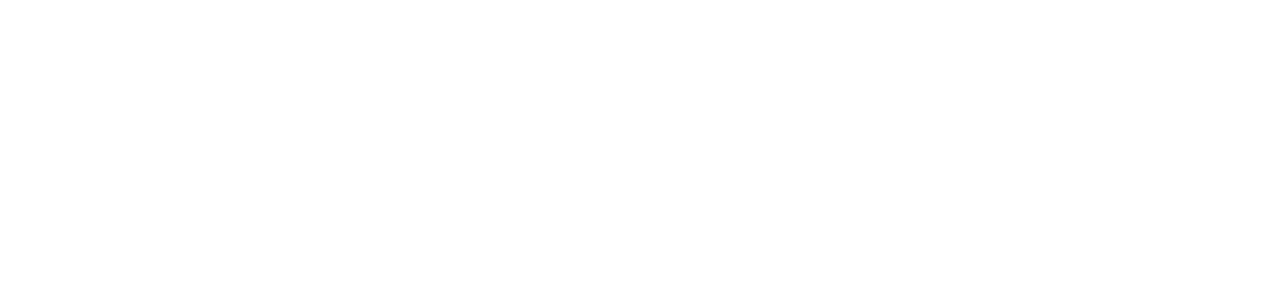
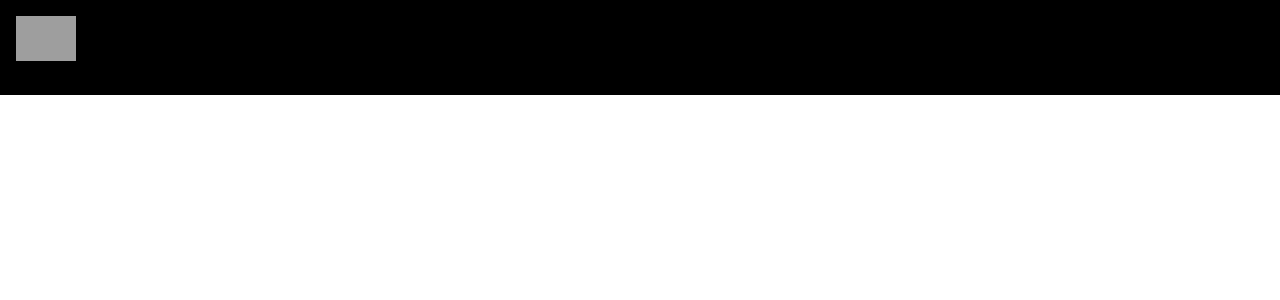
Before and after one commit to Dolamu-TheDataGuy/YOUTUBE-CLONE-API, a React (Create React App) app: page /video/1 in a window 1280 px wide. Shown: the top 300 px of the page. Built offline with nearby package versions, Linux system fonts and the light colour scheme; grey boxes are pictures that could not be loaded.

Commit message:
started Navbar component

```diff
--- a/package.json
+++ b/package.json
@@ -8,7 +8,9 @@
     "@material-ui/core": "^4.12.4",
     "@material-ui/icons": "^4.11.3",
     "@material-ui/lab": "^4.0.0-alpha.61",
+    "@mui/icons-material": "^5.11.11",
     "@mui/material": "^5.11.15",
+    "@mui/styled-engine-sc": "^5.11.11",
     "@testing-library/jest-dom": "^5.16.5",
     "@testing-library/react": "^13.4.0",
     "@testing-library/user-event": "^13.5.0",
@@ -19,6 +21,7 @@
     "react-router": "^6.9.0",
     "react-router-dom": "^6.9.0",
     "react-scripts": "5.0.1",
+    "styled-components": "^5.3.9",
     "web-vitals": "^2.1.4"
   },
   "scripts": {
--- a/public/index.html
+++ b/public/index.html
@@ -5,48 +5,15 @@
     <link rel="icon" href="%PUBLIC_URL%/favicon.ico" />
     <meta name="viewport" content="width=device-width, initial-scale=1" />
     <meta name="theme-color" content="#000000" />
-    <meta
-      name="description"
-      content="Web site created using create-react-app"
-    />
+    <meta name="description" content="Web site created using create-react-app" />
     <link rel="apple-touch-icon" href="%PUBLIC_URL%/logo192.png" />
-    <!--
-      manifest.json provides metadata used when your web app is installed on a
-      user's mobile device or desktop. See https://developers.google.com/web/fundamentals/web-app-manifest/
-    -->
     <link rel="manifest" href="%PUBLIC_URL%/manifest.json" />
-    <link
-  rel="stylesheet"
-  href="https://fonts.googleapis.com/css?family=Roboto:300,400,500,700&display=swap"
-/>
-<link
-  rel="stylesheet"
-  href="https://fonts.googleapis.com/icon?family=Material+Icons"
-/>
-
-    <!--
-      Notice the use of %PUBLIC_URL% in the tags above.
-      It will be replaced with the URL of the `public` folder during the build.
-      Only files inside the `public` folder can be referenced from the HTML.
-
-      Unlike "/favicon.ico" or "favicon.ico", "%PUBLIC_URL%/favicon.ico" will
-      work correctly both with client-side routing and a non-root public URL.
-      Learn how to configure a non-root public URL by running `npm run build`.
-    -->
+    <link rel="stylesheet" href="https://fonts.googleapis.com/css?family=Roboto:300,400,500,700&display=swap" />
+    <link rel="stylesheet" href="https://fonts.googleapis.com/icon?family=Material+Icons" />
     <title>Dolamu's Video Sharing App</title>
   </head>
   <body>
     <noscript>You need to enable JavaScript to run this app.</noscript>
     <div id="root"></div>
-    <!--
-      This HTML file is a template.
-      If you open it directly in the browser, you will see an empty page.
-
-      You can add webfonts, meta tags, or analytics to this file.
-      The build step will place the bundled scripts into the <body> tag.
-
-      To begin the development, run `npm start` or `yarn start`.
-      To create a production bundle, use `npm run build` or `yarn build`.
-    -->
   </body>
 </html>
--- a/src/App.js
+++ b/src/App.js
@@ -1,21 +1,22 @@
 import React from 'react'
 import { BrowserRouter, Routes, Route } from 'react-router-dom';
 import { Box } from '@mui/material';
-
-import { Feed, Navbar, VideoDetails, ChannelDetail, SearchFeed } from './components';
+import {Navbar, Feed, VideoDetail, ChannelDetail, SearchFeed } from './components';
 
 const App = () => {
+  return (
     <BrowserRouter>
-    <Box sx={{ backgroundColor: '#000'}}>
-        <Navbar />
-        <Routes>
-            <Route path='/' exact element={<Feed />} />
-            <Route path="/videos/:id" element={ <VideoDetails />} />
-            <Route path="/channel/:id" element={ <ChannelDetail />} />
-            <Route path="/search/:searchTerm" element={ <SearchFeed />} />
-        </Routes>
+    <Box sx = {{ backgroundColor: '#000'}}>
+    <Navbar />
+    <Routes>
+        <Route path='/' exact element = {<Feed />} />
+        <Route path='/video/:id' element = {<VideoDetail />} />
+        <Route path='/channel:id' element = {<ChannelDetail />} />
+        <Route path='/search/:searchTerm' element = {<SearchFeed />} />
+    </Routes>
     </Box>
     </BrowserRouter>
+  )
 }
 
 export default App
--- a/src/components/Navbar.jsx
+++ b/src/components/Navbar.jsx
@@ -1,9 +1,22 @@
 import React from 'react'
+import { Stack } from '@mui/material';
+import { Link } from 'react-router-dom';
+
+import { logo } from '../utils/logos'
 
 const Navbar = () => {
   return (
-    <div>Navbar</div>
+    <Stack
+     direction='row'
+     alignItems='center'
+     p={2}
+     sx={{ position: 'sticky', background: '#000', top: 0, justifyContent: 'space-between' }} >
+
+      <Link to='/' style={{ display: 'flex', alignItems: 'center'}}>
+        <img src={ logo } alt='logo' height={45} />
+      </Link>
+     </Stack>
   )
 }
 
-export default Navbar;
+export default Navbar
--- /dev/null
+++ b/src/components/VideoDetail.jsx
@@ -0,0 +1,9 @@
+import React from 'react'
+
+const VideoDetail = () => {
+  return (
+    <div>VideoDetail</div>
+  )
+}
+
+export default VideoDetail
--- a/src/components/VideoDetails.jsx
+++ /dev/null
@@ -1,9 +0,0 @@
-import React from 'react'
-
-const VideoDetails = () => {
-  return (
-    <div>VideoDetails</div>
-  )
-}
-
-export default VideoDetails
--- /dev/null
+++ b/src/utils/logos.js
@@ -0,0 +1,43 @@
+import MusicNoteIcon from '@mui/icons-material/MusicNote';
+import HomeIcon from '@mui/icons-material/Home';
+import CodeIcon from '@mui/icons-material/Code';
+import OndemandVideoIcon from '@mui/icons-material/OndemandVideo';
+import SportsEsportsIcon from '@mui/icons-material/SportsEsports';
+import LiveTvIcon from '@mui/icons-material/LiveTv';
+import SchoolIcon from '@mui/icons-material/School';
+import FaceRetouchingNaturalIcon from '@mui/icons-material/FaceRetouchingNatural';
+import CheckroomIcon from '@mui/icons-material/Checkroom';
+import GraphicEqIcon from '@mui/icons-material/GraphicEq';
+import TheaterComedyIcon from '@mui/icons-material/TheaterComedy';
+import FitnessCenterIcon from '@mui/icons-material/FitnessCenter';
+import DeveloperModeIcon from '@mui/icons-material/DeveloperMode';
+
+export const logo = 'https://i.ibb.co/s9Qys2j/logo.png';
+
+export const categories = [
+  { name: 'New', icon: <HomeIcon />, },
+  { name: 'JS Mastery', icon: <CodeIcon />, },
+  { name: 'Coding', icon: <CodeIcon />, },
+  { name: 'Python', icon: <CodeIcon />, },
+  { name: 'ReactJS', icon: <CodeIcon />, },
+  { name: 'NextJS', icon: <CodeIcon />, },
+  { name: 'Music', icon: <MusicNoteIcon /> },
+  { name: 'Education', icon: <SchoolIcon />, },
+  { name: 'Podcast', icon: <GraphicEqIcon />, },
+  { name: 'Movie', icon: <OndemandVideoIcon />, },
+  { name: 'Gaming', icon: <SportsEsportsIcon />, },
+  { name: 'Live', icon: <LiveTvIcon />, },
+  { name: 'Sport', icon: <FitnessCenterIcon />, },
+  { name: 'Fashion', icon: <CheckroomIcon />, },
+  { name: 'Beauty', icon: <FaceRetouchingNaturalIcon />, },
+  { name: 'Comedy', icon: <TheaterComedyIcon />, },
+  { name: 'Gym', icon: <FitnessCenterIcon />, },
+  { name: 'Crypto', icon: <DeveloperModeIcon />, },
+];
+
+export const demoThumbnailUrl = 'https://i.ytimg.com/vi/M1gu9MDucMA/maxresdefault.jpg';
+export const demoChannelUrl = '/channel/UCbXgNpp0jedKWcQiULLbDTA';
+export const demoVideoUrl = '/video/M1gu9MDucMA';
+export const demoChannelTitle = 'Patrick Loeber';
+export const demoVideoTitle = 'How to automate Notion with Python | Notion API Tutorial';
+export const demoProfilePicture = 'https://yt3.googleusercontent.com/FrsXA25vVOrWoN7g-UPh5hnZqpskAex0ilQ1LcWUsgtxTtWJAGaD51nMoiptonh_tIprjE9xKQ=s176-c-k-c0x00ffffff-no-rj'
```
Also changed, not shown: src/components/index.js (+5 -5 lines), src/index.js (+4 -4 lines), 2 other files (tests, documents, lock files or other folders).
